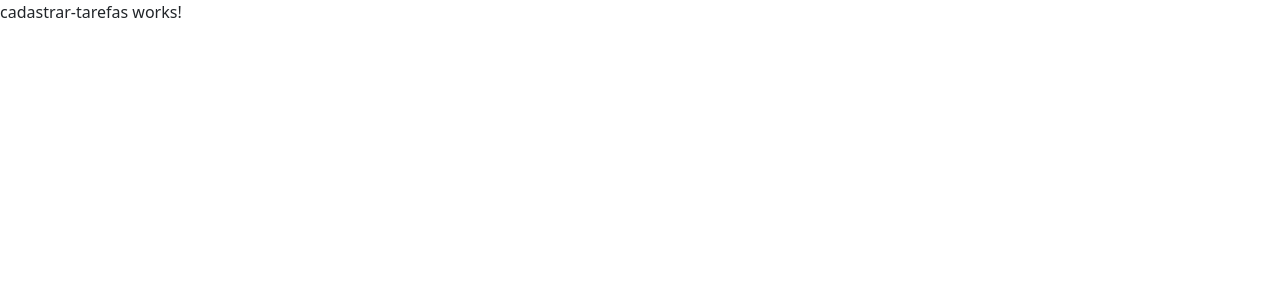
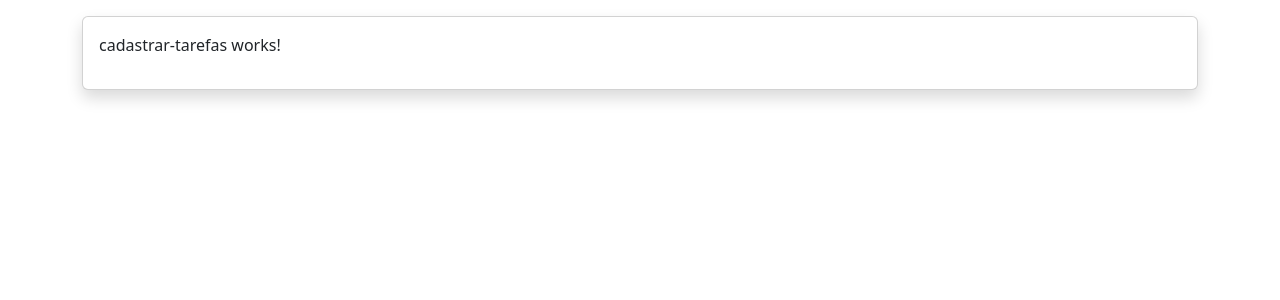
Before and after one commit to a-devrepo/agendaWeb, an Angular app: page / in a window 1280 px wide. Shown: the top 300 px of the page. Built offline with nearby package versions, Linux system fonts and the light colour scheme.

Commit message:
feat: aplica estrutura global para os componentes

```diff
--- a/src/app/app.html
+++ b/src/app/app.html
@@ -1 +1,7 @@
-<router-outlet/>
+<div class="container mt-3">
+    <div class="card shadow">
+        <div class="card-body">
+            <router-outlet/>
+        </div>
+    </div>
+</div>
```
